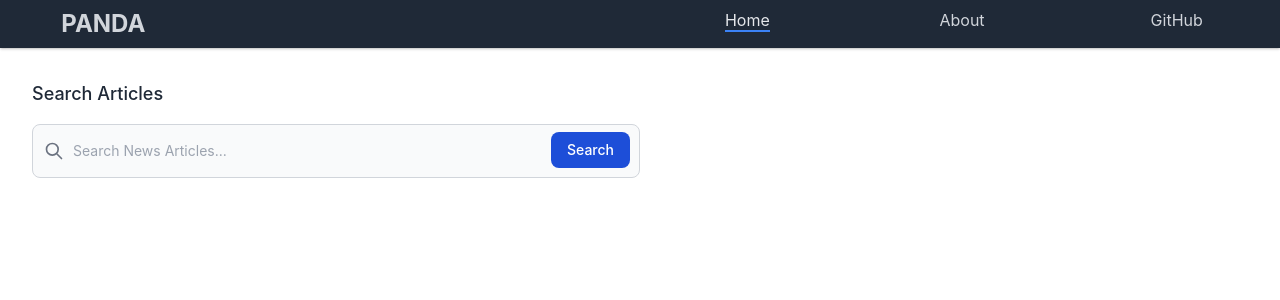
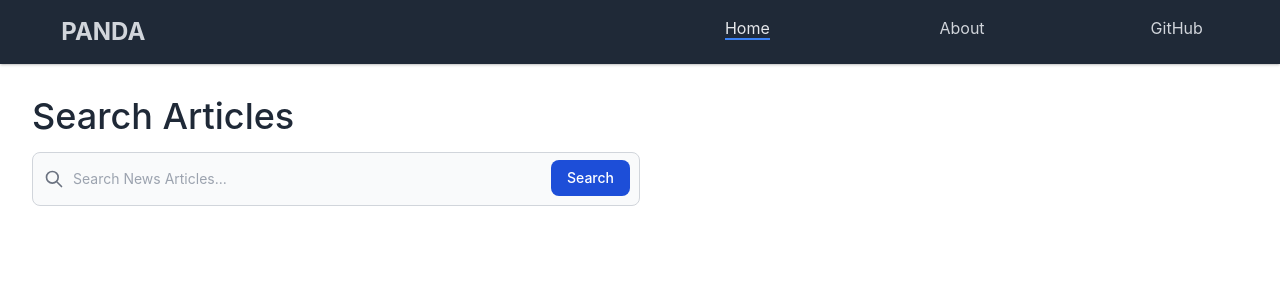
Before and after one commit to JustinAronson/News, a React (Create React App) app in the folder panda/: page / in a window 1280 px wide. Shown: the top 300 px of the page. Built offline with nearby package versions, Linux system fonts and the light colour scheme.

Commit message:
Allison CSS changes

```diff
--- a/panda/src/App.js
+++ b/panda/src/App.js
@@ -54,10 +54,8 @@ function App() {
 
   return (
     <div className="App">
-
       <div className="shadow bg-gray-800">
-
-            <ul class="flex py-2 shadow bg-gray-800">
+            <ul class="flex py-4 shadow bg-gray-800">
               <li class="flex-1 mr-2">
                   <p className="font-bold text-2xl text-gray-300">PANDA</p>
               </li>
@@ -77,7 +75,7 @@ function App() {
 
 
       <div class="max-w-2xl p-8">
-          <label class="block text-left text-lg font-medium text-gray-800 pb-4">Search Articles</label>
+          <label class="block text-left text-4xl font-medium text-gray-800 pb-4">Search Articles</label>
 
           <form onSubmit={handleSubmit}>
               <label for="default-search" class="mb-2 text-sm font-medium text-gray-900 sr-only">Search</label>
--- a/panda/src/Articles.js
+++ b/panda/src/Articles.js
@@ -12,7 +12,7 @@ const Articles = (props) => {
       {/* Tailwind CSS Table*/}
       <div class="container px-4 mx-auto">
         <div class="flex items-center gap-x-3">
-            <h2 class="text-lg font-medium text-gray-800">Articles & Pragmatic Dimension Scores</h2>
+            <h2 class="text-3xl font-medium text-gray-800">Articles & Pragmatic Dimension Scores</h2>
         </div>
 
         <div class="flex flex-col mt-6">
```
